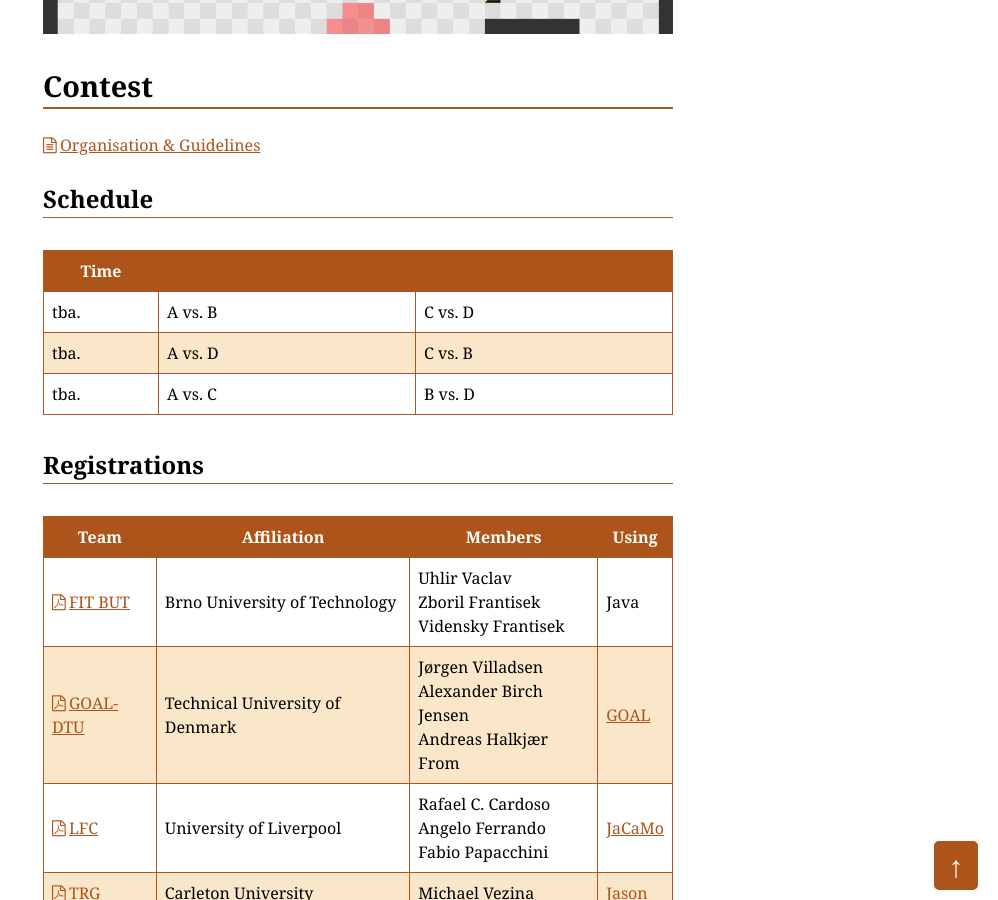
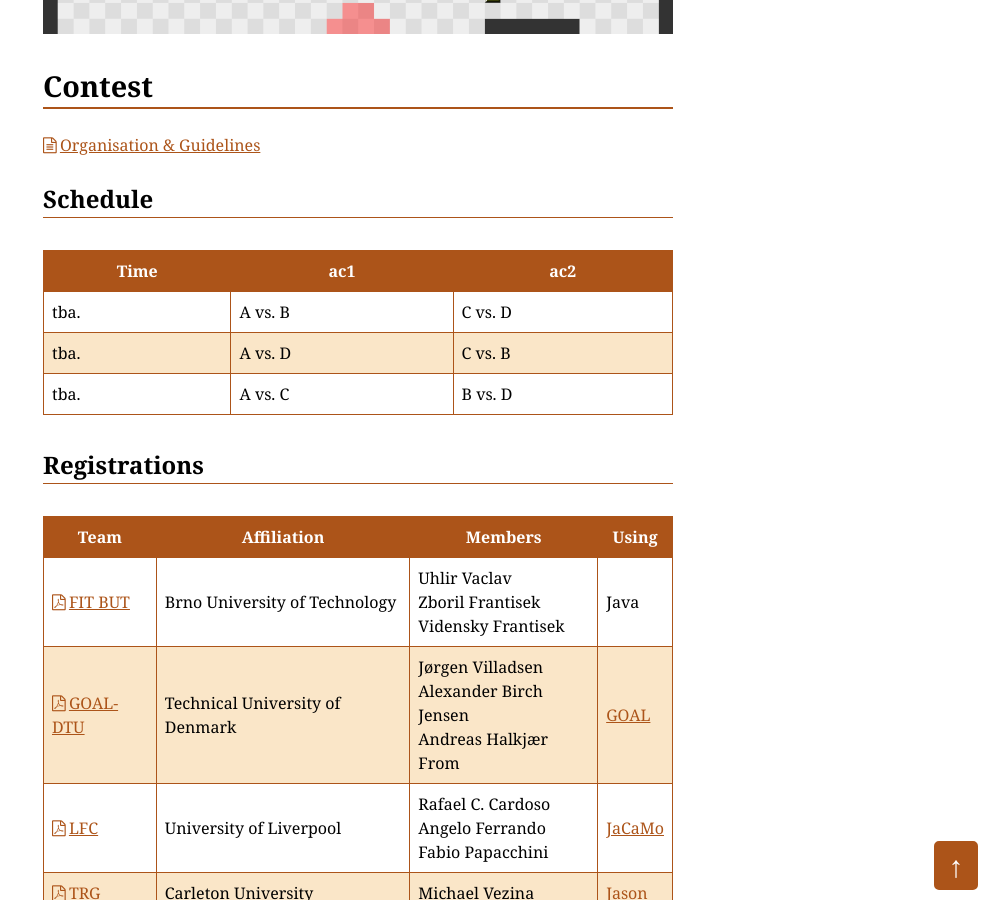
Before and after one commit to agentcontest/agentcontest.github.io, a Jekyll site: the page built from 2019/index.md, in a window 1280 px wide and 900 px high, scrolled down 748 px. Shown: the whole window, without its empty margins (282-1280 px from the left). Built offline with Jekyll 4.4.1, drawn with Linux system fonts in a browser that asks for light colours.

Commit message:
fix table header

```diff
--- a/2019/index.md
+++ b/2019/index.md
@@ -20,7 +20,7 @@ Contest
 
 
 
-Time | [agentcontest1](agentcontest1.in.tu-clausthal.de) | [agentcontest2](agentcontest2.in.tu-clausthal.de)
+Time | ac1 | ac2
 --- | --- | ---
 tba. | A vs. B | C vs. D
 tba. | A vs. D | C vs. B
```
Also changed, not shown: _posts/2019-09-17-contest-details.md (+1 -1 lines).
